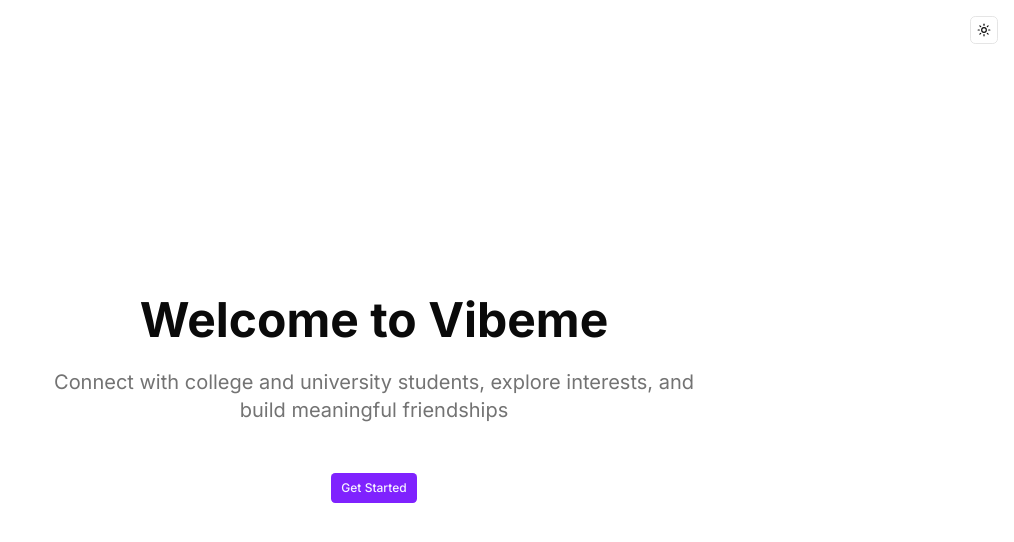
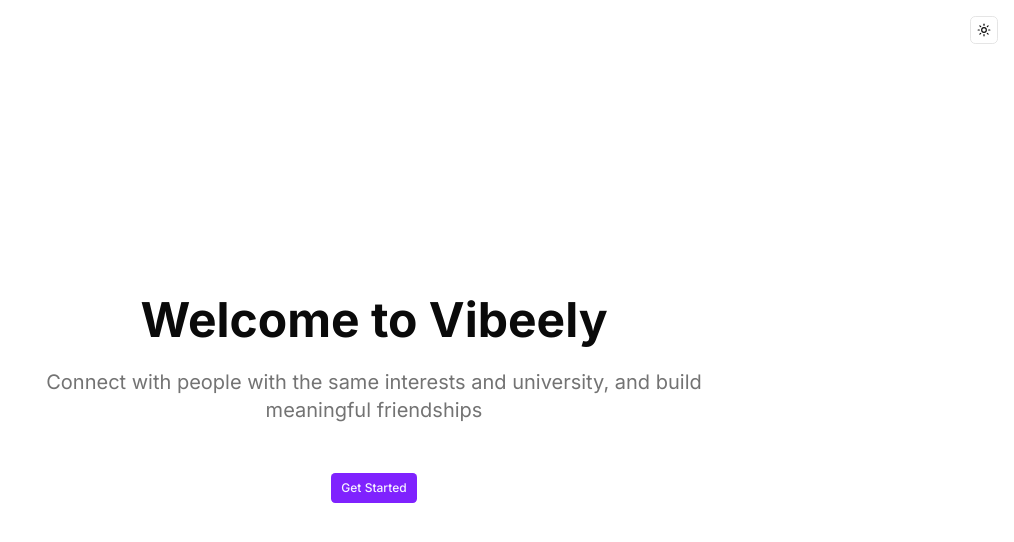
Before and after one commit to haiszze/Vibeely, a Next.js app: page / in a window 1280 px wide. Shown: the top 542 px of the page, without its empty margins (266-1280 px from the left). Built offline with nearby package versions, Linux system fonts and the light colour scheme.

Commit message:
Refactor Home page Description

```diff
--- a/app/page.tsx
+++ b/app/page.tsx
@@ -5,9 +5,9 @@ export default function Home() {
   return (
     <div className="min-h-screen bg-background flex flex-col items-center justify-center p-4">
       <div className="max-w-2xl text-center space-y-6">
-        <h1 className="text-5xl font-bold">Welcome to Vibeme</h1>
+        <h1 className="text-5xl font-bold">Welcome to Vibeely</h1>
         <p className="text-xl text-muted-foreground">
-          Connect with college and university students, explore interests, and
+          Connect with people with the same interests and university, and
           build meaningful friendships
         </p>
 
```
